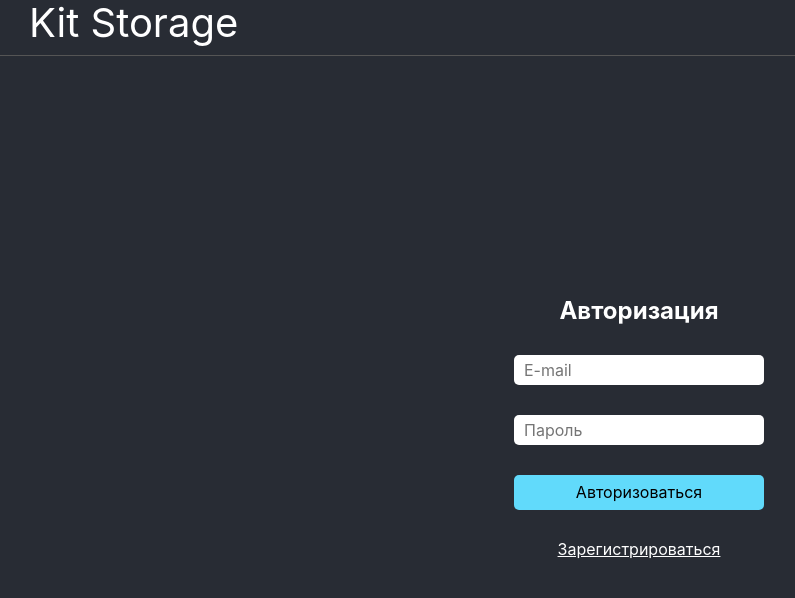
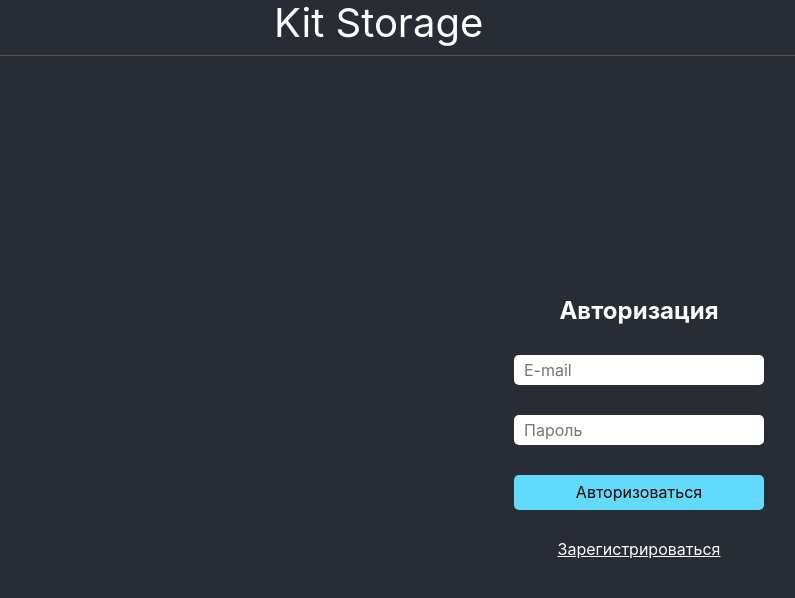
Before and after one commit to Alexandr-Mokhov/kit-storage, a React (Create React App) app: page /login in a window 1280 px wide. Shown: the top 598 px of the page, without its empty margins (1-796 px from the left). Built offline with nearby package versions, Linux system fonts and the light colour scheme.

Commit message:
feat: создать кнопку выхода из кабинета, добавить стейт залогинености

```diff
--- a/src/components/FileCounter/FileCounter.js
+++ b/src/components/Counter/Counter.js
@@ -1,8 +1,8 @@
 import { useSelector } from 'react-redux';
 import { MAX_COUNT_FILES } from '../../constatns/constants';
-import './FileCounter.css';
+import './Counter.css';
 
-export default function FileCounter() {
+export default function Counter() {
 	const count = useSelector(state => state.count.count);
 
 	return (
--- a/src/components/Form/Form.js
+++ b/src/components/Form/Form.js
@@ -1,9 +1,12 @@
 import { Link, useNavigate } from 'react-router-dom';
 import { useState } from 'react';
 import { authUser, registerUser } from '../../utils/auth';
+import { useDispatch } from 'react-redux';
+import { setLoggedIn } from '../../store/slices/loggedInSlice';
 import './Form.css';
 
 export default function Form({ nameForm, title, buttonText }) {
+	const dispatch = useDispatch();
 	const navigate = useNavigate();
 	const [values, setValues] = useState({});
 
@@ -34,6 +37,7 @@ export default function Form({ nameForm, title, buttonText }) {
 			.then((res) => {
 				if (res.status === 'ok') {
 					localStorage.setItem('token', res.token);
+					dispatch(setLoggedIn(true));
 					navigate('/', { replace: true });
 				} else {
 					return Promise.reject(res.status);
--- a/src/components/Header/Header.css
+++ b/src/components/Header/Header.css
@@ -1,14 +1,20 @@
 .header {
+	border-bottom: 1px solid #555;
+}
+
+.header__container {
   height: 55px;
+	max-width: 730px;
+  margin: 0 auto;
   display: flex;
-  flex-direction: column;
-  align-items: flex-start;
-	padding: 0 30px;
-	border-bottom: 1px solid #555;
+  flex-direction: row;
+  align-items: center;
+  justify-content: space-between;
+  padding: 0 20px;
 }
 
 .header__title {
 	font-size: 40px;
   font-weight: 400;
-  margin: 0;
+  margin: -9px 0 0;
 }
--- a/src/components/Header/Header.js
+++ b/src/components/Header/Header.js
@@ -1,9 +1,25 @@
+import { useDispatch, useSelector } from 'react-redux';
+import { useEffect } from 'react';
+import Logout from '../Logout/Logout';
+import { setLoggedIn } from '../../store/slices/loggedInSlice';
 import './Header.css';
 
 export default function Header() {
-  return (
+	const loggedIn = useSelector(state => state.loggedIn.loggedIn);
+	const dispatch = useDispatch();
+
+	useEffect(() => {
+		if (localStorage.getItem('token')) {
+			dispatch(setLoggedIn(true));
+		}
+	}, [dispatch])
+
+	return (
 		<header className="header">
-			<h1 className="header__title">Kit Storage</h1>
+			<div className="header__container">
+				<h1 className="header__title">Kit Storage</h1>
+				{loggedIn && <Logout />}
+			</div>
 		</header>
-  );
+	);
 }
--- /dev/null
+++ b/src/components/Logout/Logout.css
@@ -0,0 +1,13 @@
+.logout {
+	text-decoration: none;
+	color: #999;
+	font-size: 20px;
+	border: 1px solid #555;
+	padding: 3px 5px;
+	border-radius: 5px;
+}
+
+.logout:hover {
+	color: #61dafb;
+	border: 1px solid #61dafb;
+}
--- /dev/null
+++ b/src/components/Logout/Logout.js
@@ -0,0 +1,19 @@
+import { Link } from 'react-router-dom';
+import { useDispatch } from 'react-redux';
+import { setLoggedIn } from '../../store/slices/loggedInSlice';
+import './Logout.css';
+
+export default function Logout() {
+	const dispatch = useDispatch();
+
+	function onSignOut() {
+		dispatch(setLoggedIn(false));
+		localStorage.removeItem('token');
+	}
+
+	return (
+		<Link className="logout" to="/login" onClick={onSignOut} >
+			Выйти
+		</Link>
+	);
+}
--- a/src/components/Main/Main.js
+++ b/src/components/Main/Main.js
@@ -1,8 +1,8 @@
 import { useRef } from 'react';
 import { addNewFile, getAllFiles } from '../../utils/api';
+import FileContainer from '../FileContainer/FileContainer';
+import Counter from '../Counter/Counter';
 import './Main.css';
-import FileContainer from '../FileContainer/FileContainer';
-import FileCounter from '../FileCounter/FileCounter';
 
 export default function Main() {
 	const fileInputRef = useRef();
@@ -74,7 +74,7 @@ export default function Main() {
 				/>
 				<button className="main__button" type="button" onClick={sendFile}>Загрузить</button>
 			</form>
-			<FileCounter />
+			<Counter />
 			<FileContainer />
 		</main>
 	);
--- a/src/store/index.js
+++ b/src/store/index.js
@@ -1,8 +1,10 @@
 import { configureStore } from '@reduxjs/toolkit';
 import countSlice from './slices/countSlice';
+import loggedInSlice from './slices/loggedInSlice';
 
 export default configureStore({
   reducer: {
     count: countSlice,
+    loggedIn: loggedInSlice,
   }
 });
--- /dev/null
+++ b/src/store/slices/loggedInSlice.js
@@ -0,0 +1,18 @@
+import { createSlice } from "@reduxjs/toolkit";
+
+const initialState = {
+	loggedIn: false,
+}
+
+const loggedInSlice = createSlice({
+  name: 'loggedIn',
+  initialState,
+  reducers: {
+    setLoggedIn(state, action) {
+      state.loggedIn = action.payload;
+    }
+  }
+})
+
+export const { setLoggedIn } = loggedInSlice.actions;
+export default loggedInSlice.reducer;
```
Also changed, not shown: src/components/Counter/Counter.css (renamed from src/components/FileCounter/FileCounter.css).
